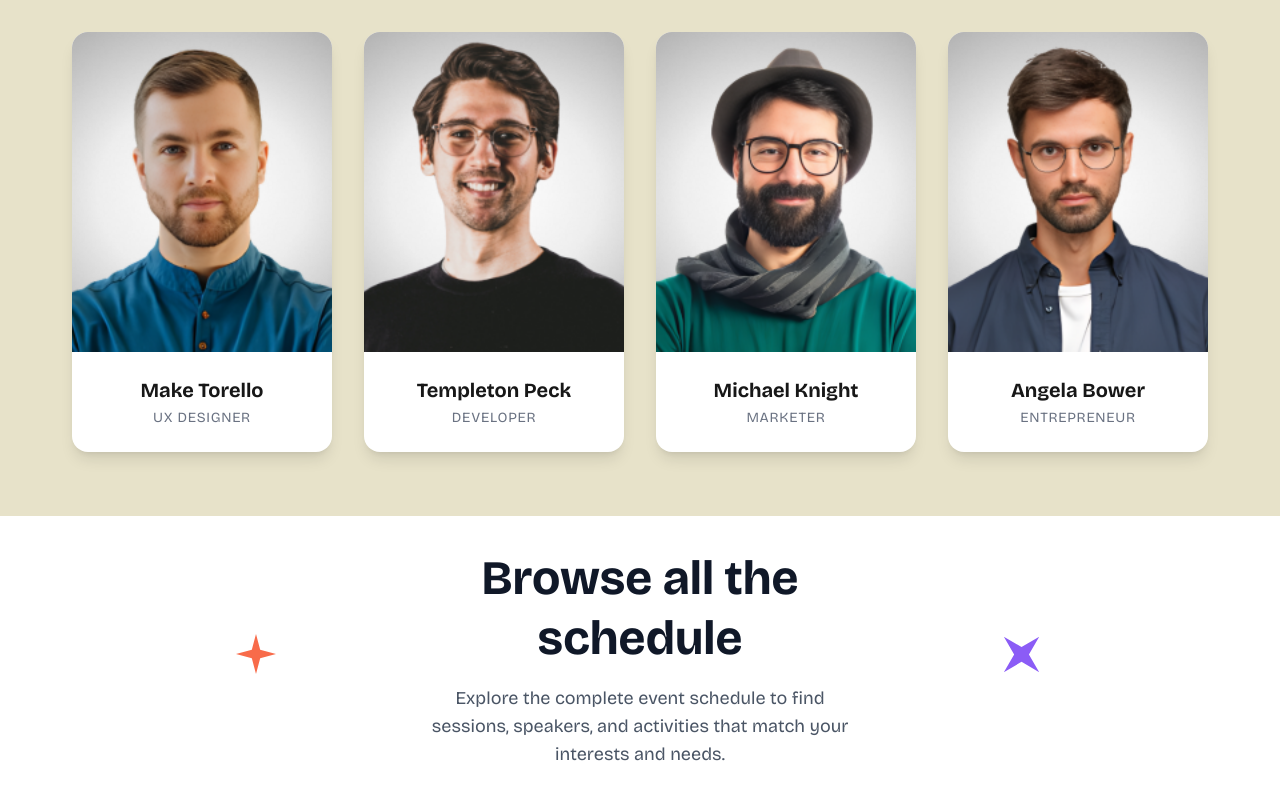
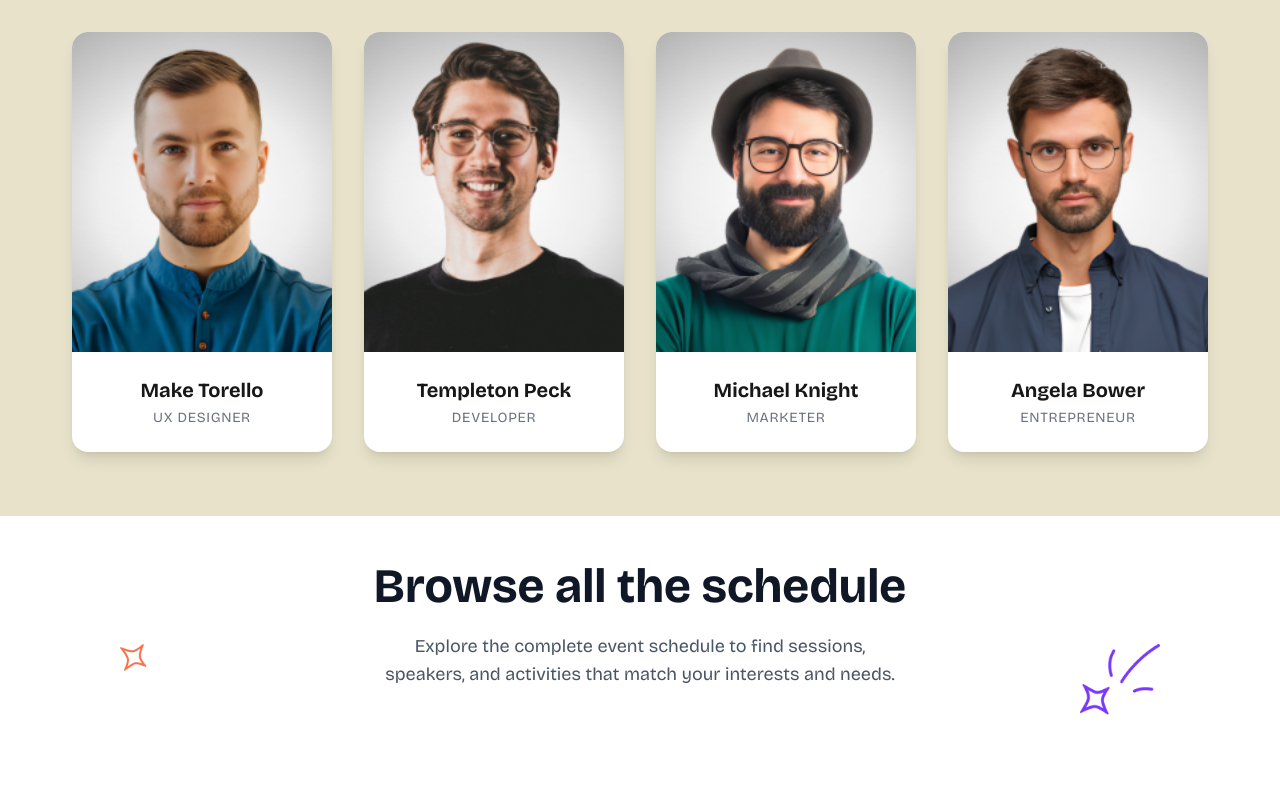
Before and after one commit to DsDigitalz/Event-Website, a React (Vite) app: page / in a window 1280 px wide. Shown: the part 2439-3239 px from the top of the page. After the commit the page ends 3167 px from the top, so only its background shows below. Built offline with nearby package versions, Linux system fonts and the light colour scheme.

Commit message:
modified new component ScheduleComponent.jsx

```diff
--- a/src/Components/ScheduleComponent.jsx
+++ b/src/Components/ScheduleComponent.jsx
@@ -2,51 +2,21 @@ import React from "react";
 
 function ScheduleComponent() {
   return (
-    <div className="flex flex-col items-center justify-center p-8 bg-white">
-      <div className="relative flex items-center justify-center w-full max-w-4xl px-4">
-        {/* Left Sparkle */}
-        <div className="absolute left-0 lg:left-10">
-          <svg
-            width="48"
-            height="48"
-            viewBox="0 0 48 48"
-            fill="none"
-            xmlns="http://www.w3.org/2000/svg"
-          >
-            <path
-              d="M24 0L28.18 15.82L44 20L28.18 24.18L24 40L19.82 24.18L4 20L19.82 15.82L24 0Z"
-              fill="#F86B4A"
-            />
-          </svg>
-        </div>
-
-        <div className="flex flex-col items-center text-center max-w-md">
-          <h1 className="text-4xl md:text-5xl font-bold text-gray-900 leading-tight">
-            Browse all the schedule
-          </h1>
-          <p className="mt-4 text-base md:text-lg text-gray-600">
-            Explore the complete event schedule to find sessions, speakers, and
-            activities that match your interests and needs.
-          </p>
-        </div>
-
-        {/* Right Sparkle */}
-        <div className="absolute right-0 lg:right-10 transform rotate-45">
-          <svg
-            width="60"
-            height="60"
-            viewBox="0 0 60 60"
-            fill="none"
-            xmlns="http://www.w3.org/2000/svg"
-          >
-            <path
-              d="M30 0L35.225 19.775L55 25L35.225 30.225L30 50L24.775 30.225L5 25L24.775 19.775L30 0Z"
-              fill="#8B5CF6"
-            />
-          </svg>
-        </div>
+    <section className="relative py-10 bg-white">
+      {/* Note: Absolute positioning with fixed values can be problematic for responsiveness. */}
+      {/* You may want to use a different approach or adjust these for various screen sizes. */}
+      <img src="herovector2.png" alt="" className="hidden md:block absolute md:left-10 lg:left-30 top-32" />
+      <img src="scheduleicon.png" alt="" className="hidden w-20 md:block absolute md:right-10 lg:right-30 top-32" />
+      <div className="max-w-[1440px] px-4 md:px-10 mx-auto flex flex-col justify-center items-center text-center">
+        <h1 className="text-3xl sm:text-4xl md:text-5xl font-bold text-gray-900 leading-tight max-w-2xl">
+          Browse all the schedule
+        </h1>
+        <p className="mt-4 text-sm sm:text-base md:text-lg text-gray-600 max-w-lg">
+          Explore the complete event schedule to find sessions, speakers, and
+          activities that match your interests and needs.
+        </p>
       </div>
-    </div>
+    </section>
   );
 }
 
```
Also changed, not shown: public/scheduleicon.png (added).
